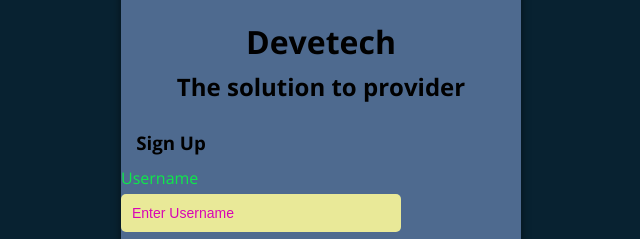
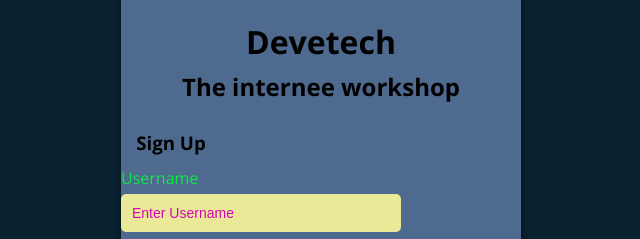
Before and after one commit to abdulmannan002/WEB_DEVTECH, a plain HTML site: page PROJECT 1/index.html in a window 1280 px wide. Shown: the part 175-414 px from the top of the page, 319-959 px from the left. Drawn offline with nearby package versions, Linux system fonts and the light colour scheme.

Commit message:
h2 change

```diff
--- a/PROJECT 1/index.html
+++ b/PROJECT 1/index.html
@@ -13,7 +13,7 @@
             Devetech
         </h1>
         <h2>
-            The solution to provider
+            The internee workshop
         </h2>
         <h3>
             Sign Up
```
